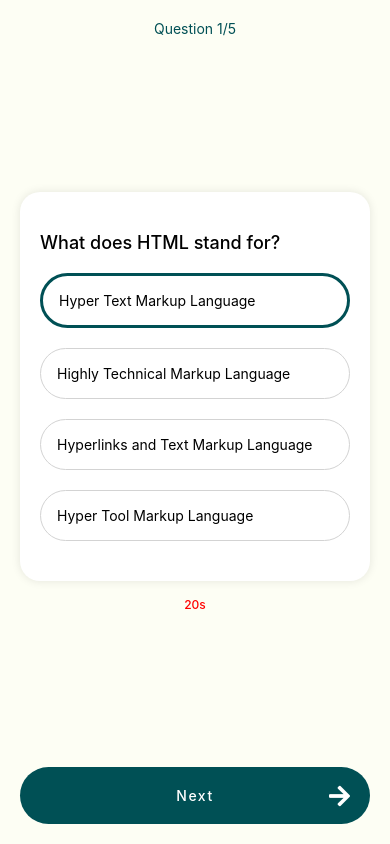
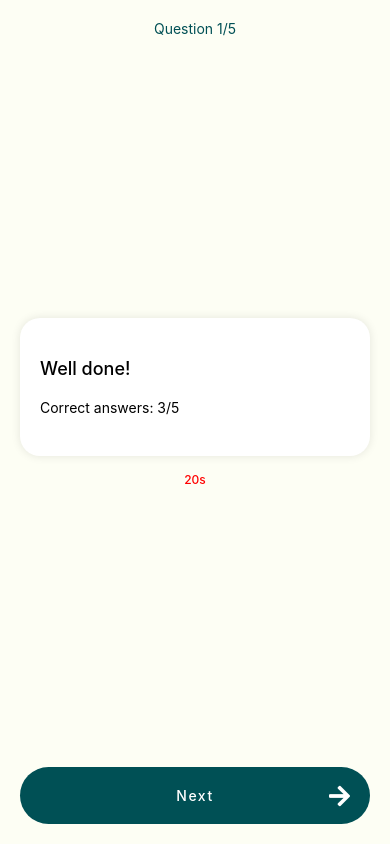
Before and after one commit to tranml/my-quiz, a React Native app: screen / in a window 390 px wide. Built offline with nearby package versions, Linux system fonts and the light colour scheme.

Commit message:
QuizScreen: conditional render: simulate when all questions answered

```diff
--- a/src/app/QuizScreen.tsx
+++ b/src/app/QuizScreen.tsx
@@ -4,7 +4,8 @@ import { SafeAreaView } from "react-native-safe-area-context";
 import { FontAwesome5 } from "@expo/vector-icons";
 
 import questions from "../questions";
-const question = questions[0];
+import Card from "../components/Card";
+const question = questions[10000];
 
 const colorPalette = {
   new: "#FDFEF4",
@@ -22,7 +23,13 @@ export default function QuizScreen() {
         </View>
 
         <View>
-          <QuestionCard question={question} />
+          {question ? (
+            <QuestionCard question={question} />
+          ) : (
+            <Card title="Well done!">
+              <Text>Correct answers: 3/5</Text>
+            </Card>
+          )}
           <Text style={styles.time}>20s</Text>
         </View>
 
@@ -33,7 +40,12 @@ export default function QuizScreen() {
           }}
         >
           <Text style={styles.buttonText}>Next</Text>
-          <FontAwesome5 style={styles.buttonIcon} name="arrow-right" size={24} color="white" />
+          <FontAwesome5
+            style={styles.buttonIcon}
+            name="arrow-right"
+            size={24}
+            color="white"
+          />
         </Pressable>
       </View>
     </SafeAreaView>
```
